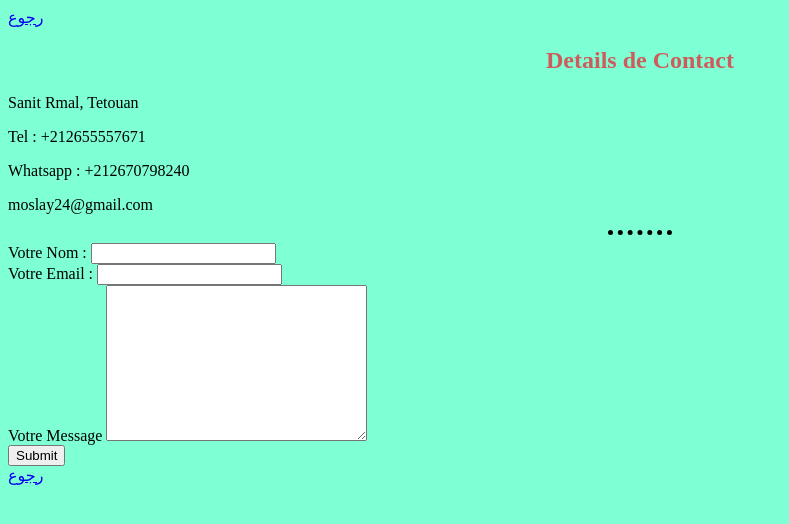
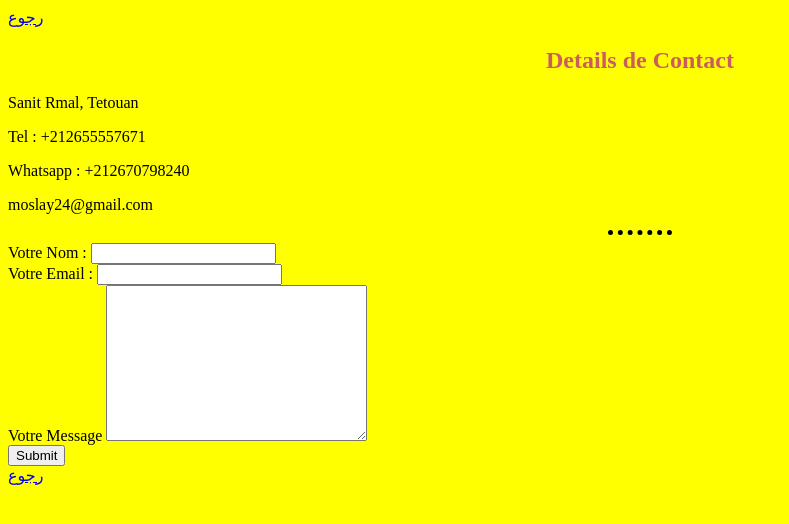
Before and after one commit to molay24/laymos, a plain HTML site: page Contact-Me.html in a window 1280 px wide. Shown: the whole page, without its empty margins (0-789 px from the left). Drawn offline with Linux system fonts and the light colour scheme.

Commit message:
Update Contact-Me.html

```diff
--- a/Contact-Me.html
+++ b/Contact-Me.html
@@ -9,7 +9,7 @@
 <body>
   <style>
     body{
-      background-color: aquamarine;
+      background-color: yellow;
     }
   </style>
   <h2> Details de Contact</h2>
```
